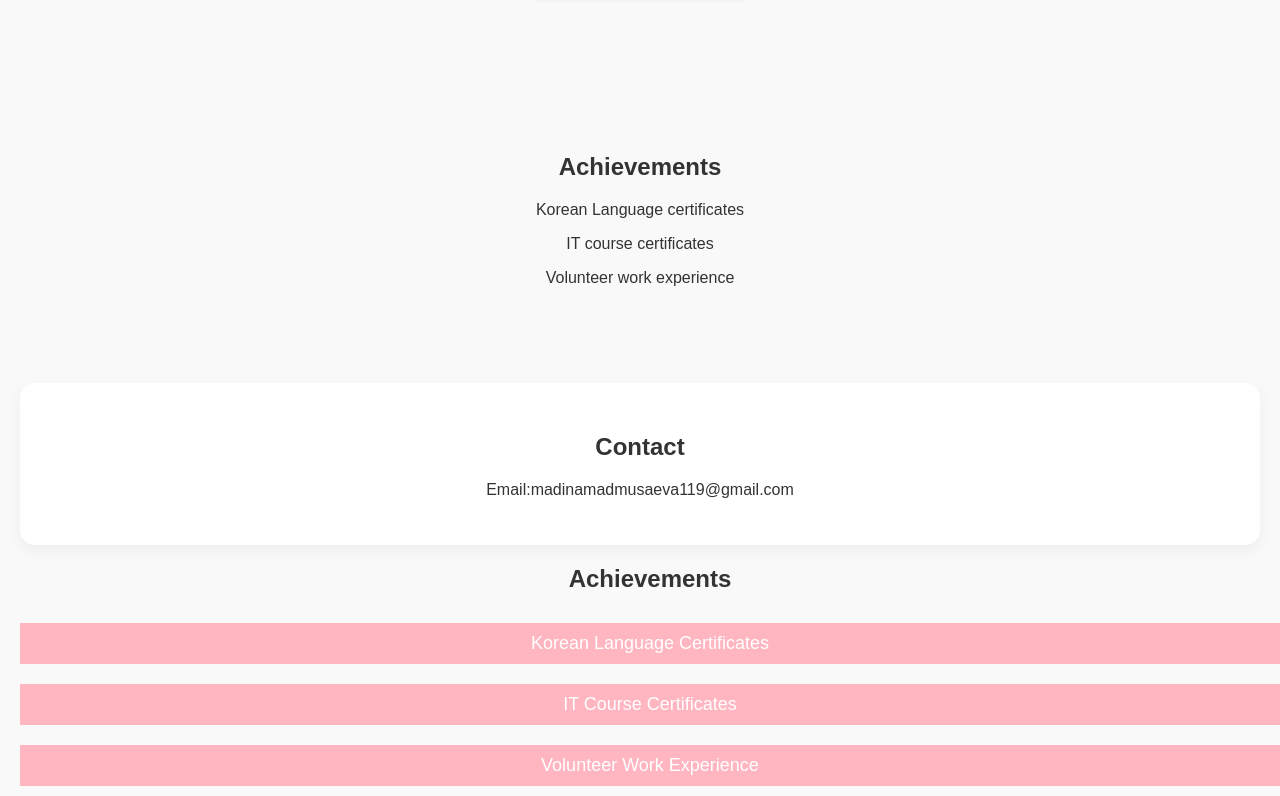
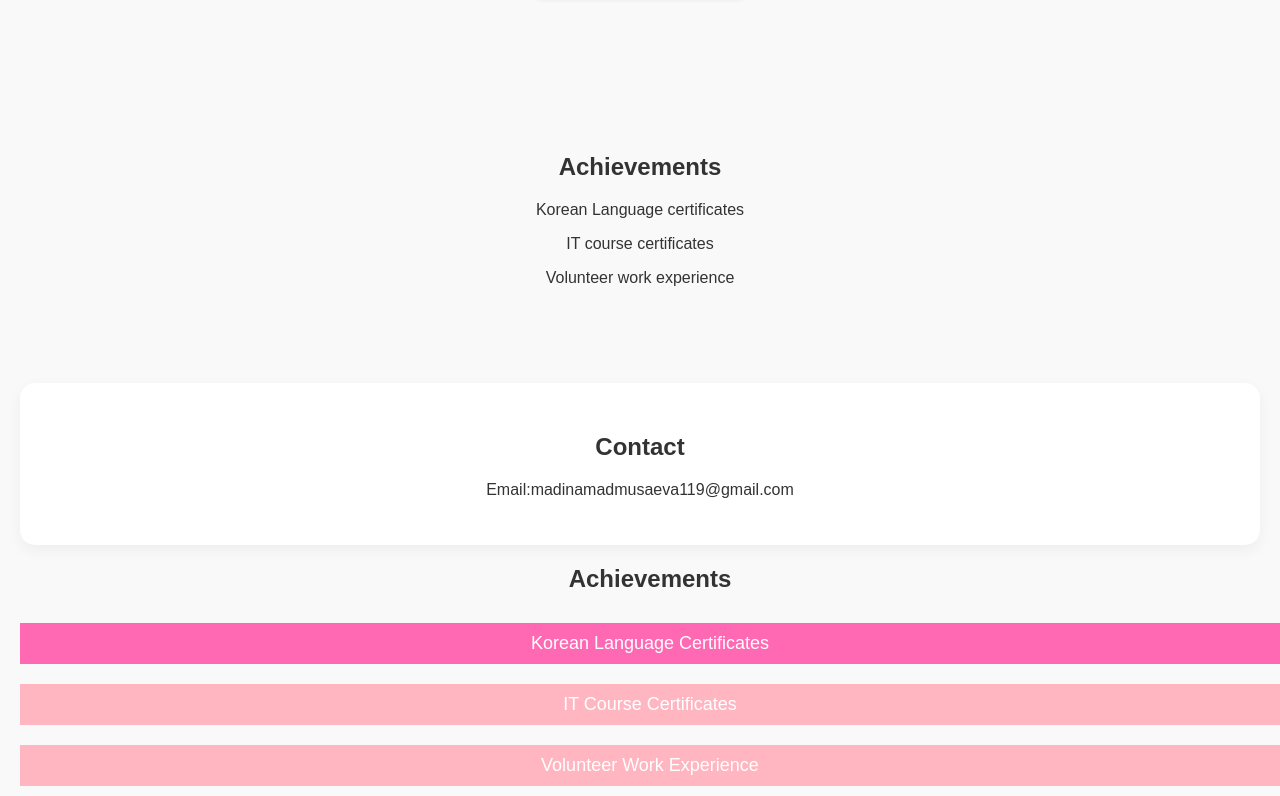
Before and after one commit to madinamadmusaeva119-commits/my_new_website, a plain HTML site: page index.html in a window 1280 px wide. In both pictures the pointer is over the button "Korean Language Certificates". Shown: the part 1287-2083 px from the top of the page. Drawn offline with Linux system fonts and the light colour scheme.

Commit message:
Update style.css

```diff
--- a/style.css
+++ b/style.css
@@ -76,7 +76,7 @@ button {
 }
 
 button:hover {
-    background-color: #ffb6c1;
+    background-color: #ff69b4;
 }
 
 div {
```
